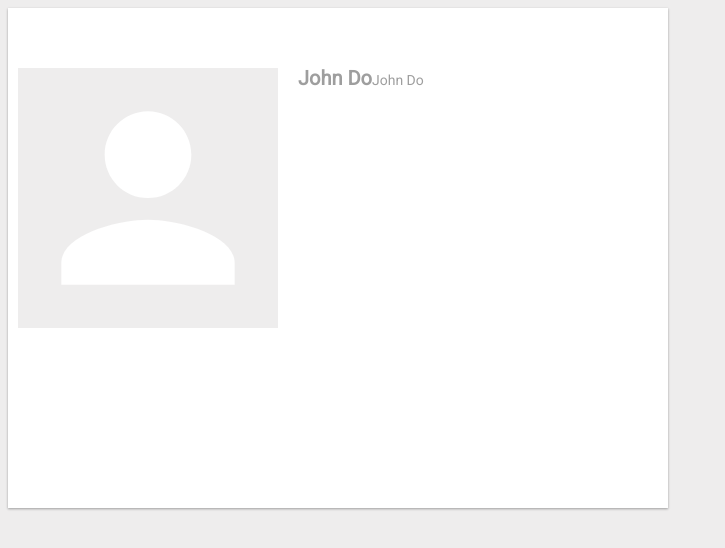
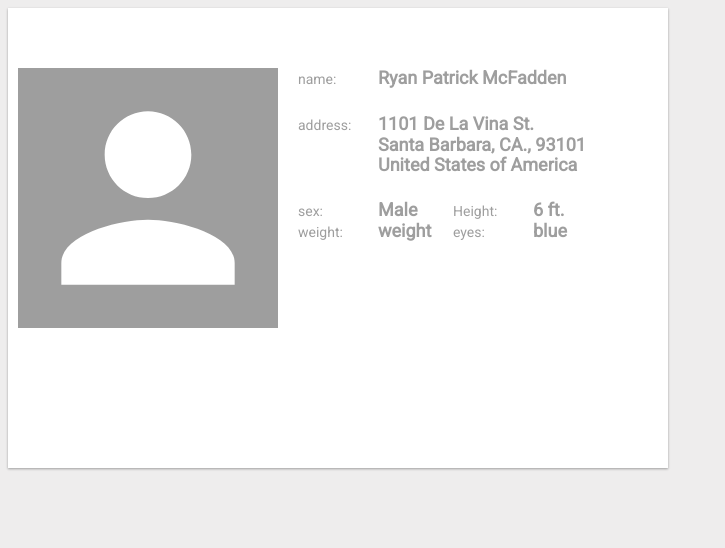
Before and after one commit to rmcfadden/digital-id-card, a plain HTML site: page index.html in a window 1280 px wide. Shown: the whole page, without its empty margins (0-725 px from the left). Drawn offline with nearby package versions, Linux system fonts and the light colour scheme.

Commit message:
Added address data and physical to layout

```diff
--- a/digital-id-card.js
+++ b/digital-id-card.js
@@ -54,14 +54,45 @@
 
 
     // Description
+    var leftColumnWidth = "75px";
+    var breakHeight = "25px";
+
     content += '<div id="id-card-content-right">';
 
     content += '<div id="id-card-desciption-container">';
 
     content += '<div id="id-card-name-container">';
-    content += '<label id="id-card-name" class="id-card-desciption-label">John Do</label>';
-    content += '<label id="id-card-name" class="id-card-desciption-label-text">John Do</label>';
+    content += '<label id="id-card-name-label" class="id-card-desciption-label" style="display:inline-block; width:' + leftColumnWidth + '">name:</label>';
+    content += '<label id="id-card-name" class="id-card-desciption-label-text">Ryan Patrick McFadden</label>';
     content += '</div>';  // id-card-name-container
+
+    content += '<div id="id-card-address-container" style="margin-top:' + breakHeight + '">';
+    content += '<label id="id-card-addressline1-label" class="id-card-desciption-label" style="display:inline-block; width:' + leftColumnWidth + '">address:</label>';
+    content += '<label id="id-card-addressline1" class="id-card-desciption-label-text">1101 De La Vina St.</label>';
+    content += '<div/>';
+    content += '<label id="id-card-addressline2-label" class="id-card-desciption-label" style="display:inline-block; width:' + leftColumnWidth + '"></label>';
+    content += '<label id="id-card-addressline2" class="id-card-desciption-label-text">Santa Barbara, CA., 93101</label>';
+    content += '<div/>';
+    content += '<label id="id-card-country-label" class="id-card-desciption-label" style="display:inline-block; width:' + leftColumnWidth + '"></label>';
+    content += '<label id="id-card-country" class="id-card-desciption-label-text">United States of America</label>';
+    content += '</div>';  // id-card-name-address
+
+    content += '<div id="id-card-address-container" style="margin-top:' + breakHeight + '">';
+    content += '<label id="id-card-sex-label" class="id-card-desciption-label" style="display:inline-block; width:' + leftColumnWidth + '">sex:</label>';
+    content += '<label id="id-card-sex" class="id-card-desciption-label-text" style="display:inline-block; width:' + leftColumnWidth + '">Male</label>';
+    content += '<label id="id-card-height-label" class="id-card-desciption-label" style="display:inline-block; width:' + leftColumnWidth + '">Height:</label>';
+    content += '<label id="id-card-height" class="id-card-desciption-label-text" style="display:inline-block; width:' + leftColumnWidth + '">6 ft.</label>';
+    content += '<div/>';
+
+    content += '<label id="id-card-sex-label" class="id-card-desciption-label" style="display:inline-block; width:' + leftColumnWidth + '">weight:</label>';
+    content += '<label id="id-card-sex" class="id-card-desciption-label-text" style="display:inline-block; width:' + leftColumnWidth + '">weight</label>';
+    content += '<label id="id-card-eye-label" class="id-card-desciption-label" style="display:inline-block; width:' + leftColumnWidth + '">eyes:</label>';
+    content += '<label id="id-card-eye" class="id-card-desciption-label-text" style="display:inline-block; width:' + leftColumnWidth + '">blue</label>';
+
+
+
+    content += '<div/>'; // id-card-name-physical
+
 
 
     content += '</div>';	// id-card-description-container
--- a/digital-id-card.less
+++ b/digital-id-card.less
@@ -52,7 +52,7 @@ body
 #id-card-container{
 	.materials-container-1;
   width: 640px;
-  height: 480px;
+  height: 440px;
   background: @card-color;
   display: block;
   position: relative;
@@ -68,7 +68,7 @@ body
   width: 260px;
   height: 260px;
   display: block;
-  background-color: @background-color;
+  background-color: @font-color;
   background-image: url(assets/ic_person_white_24px.svg);
   background-size: 260px 260px;
 }
@@ -92,12 +92,13 @@ body
 
 .id-card-desciption-label
 {
-  #Fonts > .Roboto(@weight: bold, @size: 20px);
+  #Fonts > .Roboto();
   color: @font-color;
 }
 
 .id-card-desciption-label-text
 {
-  #Fonts > .Roboto();
+  #Fonts > .Roboto(@weight: bold, @size: 18px);
   color: @font-color;
+  margin-left:5px;
 }
```
Also changed, not shown: digital-id-card.css.
